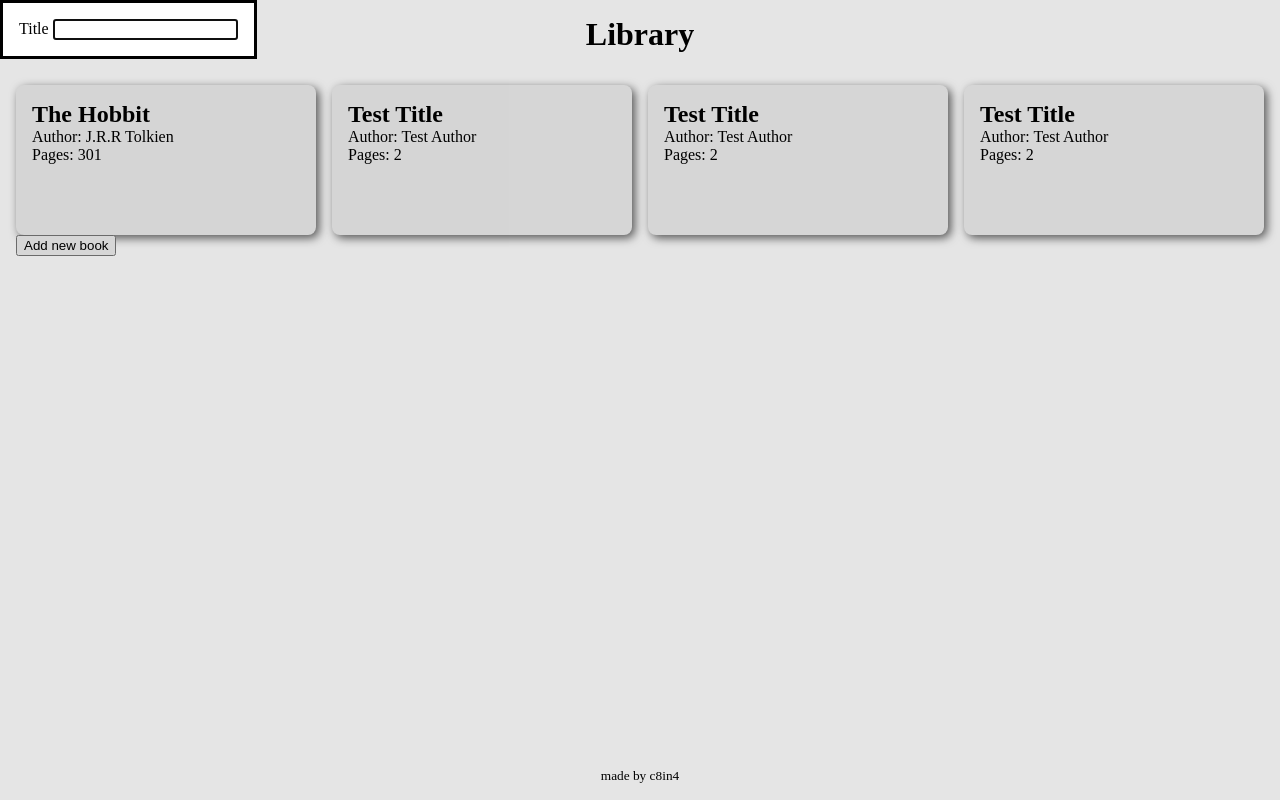
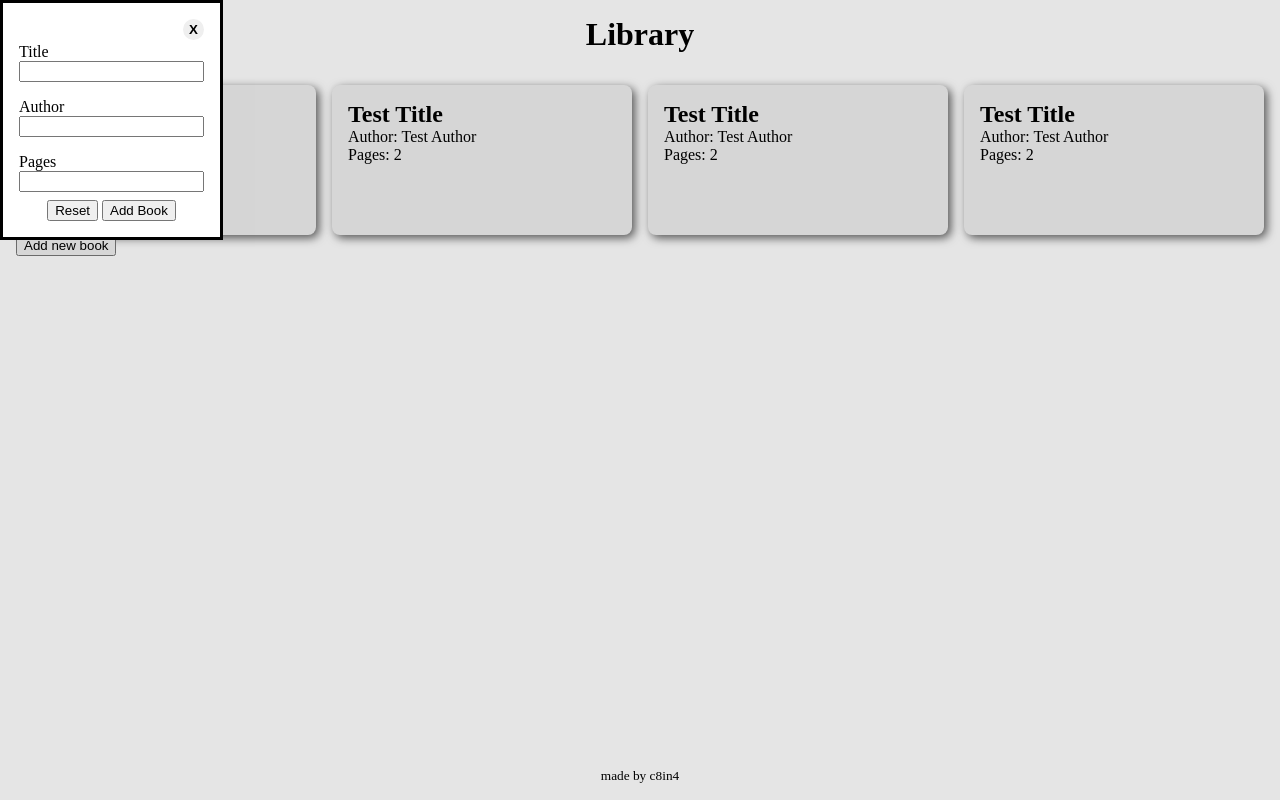
Before and after one commit to c8in4/TOP-library, a plain HTML site: page index.html in a window 1280 px wide. Both pictures are taken after a click on the button "Add new book". Drawn offline with Linux system fonts and the light colour scheme.

Commit message:
Add modal with form and basic functionality
script.js
Create references to modal, form, input-values and buttons.
Implement functionality to buttons.

```diff
--- a/index.html
+++ b/index.html
@@ -1,5 +1,6 @@
 <!DOCTYPE html>
 <html lang="en">
+
 <head>
   <meta charset="UTF-8">
   <meta name="viewport" content="width=device-width, initial-scale=1.0">
@@ -7,6 +8,7 @@
   <link rel="stylesheet" href="style.css">
   <script src="script.js" defer></script>
 </head>
+
 <body>
   <header>
     <h1>Library</h1>
@@ -14,19 +16,42 @@
 
   <main>
     <div id="display"></div>
+
     <button id="open-dialog">Add new book</button>
+
     <dialog>
-      <form action="" method="dialog">
-        <label for="title">
-          Title
-          <input type="text">
-        </label>
+      <button class="close-button" id="close-dialog-button">X</button>
+      <form id="form" method="dialog">
+        <div>
+          <label for="title">
+            <p>Title</p>
+            <input type="text" name="title" id="title">
+          </label>
+        </div>
+        <div>
+          <label for="author">
+            <p>Author</p>
+            <input type="text" name="author" id="author">
+          </label>
+        </div>
+        <div>
+          <label for="pages">
+            <p>Pages</p>
+            <input type="number" name="pages" id="pages">
+          </label>
+        </div>
+        <menu>
+          <input type="reset" value="Reset">
+          <input id="add-book-button" type="submit" value="Add Book">
+        </menu>
       </form>
     </dialog>
+
   </main>
 
   <footer>
     <small>made by c8in4</small>
   </footer>
 </body>
+
 </html>
--- a/script.js
+++ b/script.js
@@ -8,8 +8,29 @@ const myLibrary = [
 
 const dialog = document.querySelector("dialog");
 const button = document.querySelector("#open-dialog");
+const addBookButton = document.querySelector("#add-book-button");
+const closeDialogButton = document.querySelector("#close-dialog-button");
+const form = document.querySelector("form");
+const title = document.querySelector("#title");
+const author = document.querySelector("#author");
+const pages = document.querySelector("#pages");
 
-button.addEventListener("click", () => dialog.showModal());
+
+
+button.addEventListener("click", () => {
+  dialog.showModal();
+});
+
+addBookButton.addEventListener("click", (e) => {
+  e.preventDefault();
+  console.log(title.value);
+  form.reset();
+  dialog.close();
+});
+
+closeDialogButton.addEventListener("click", () => {
+  dialog.close();
+});
 
 function Book(title, author, pages) {
   this.title = title;
--- a/style.css
+++ b/style.css
@@ -36,6 +36,28 @@ main {
   gap: 1rem;
 }
 
+form {
+  margin-top: 1.5rem;
+}
+
+form div+div {
+  margin-top: 1rem;
+}
+
+menu {
+  margin-top: 0.5rem;
+  text-align: center;
+  padding: 0;
+}
+
+.close-button {
+  aspect-ratio: 1;
+  font-weight: bold;
+  border: none;
+  border-radius: 50%;
+  float: right;
+}
+
 .card {
   padding: 1rem;
   border-radius: 0.5rem;
```
